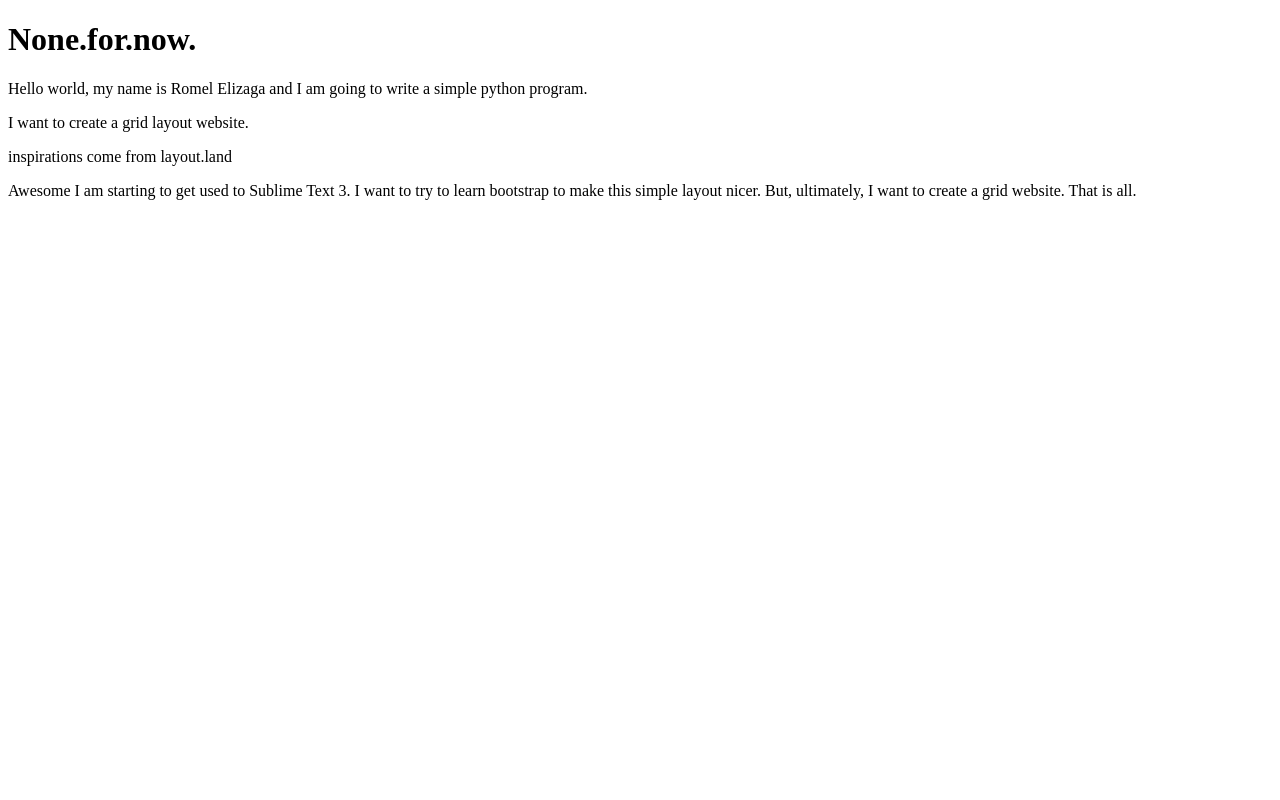
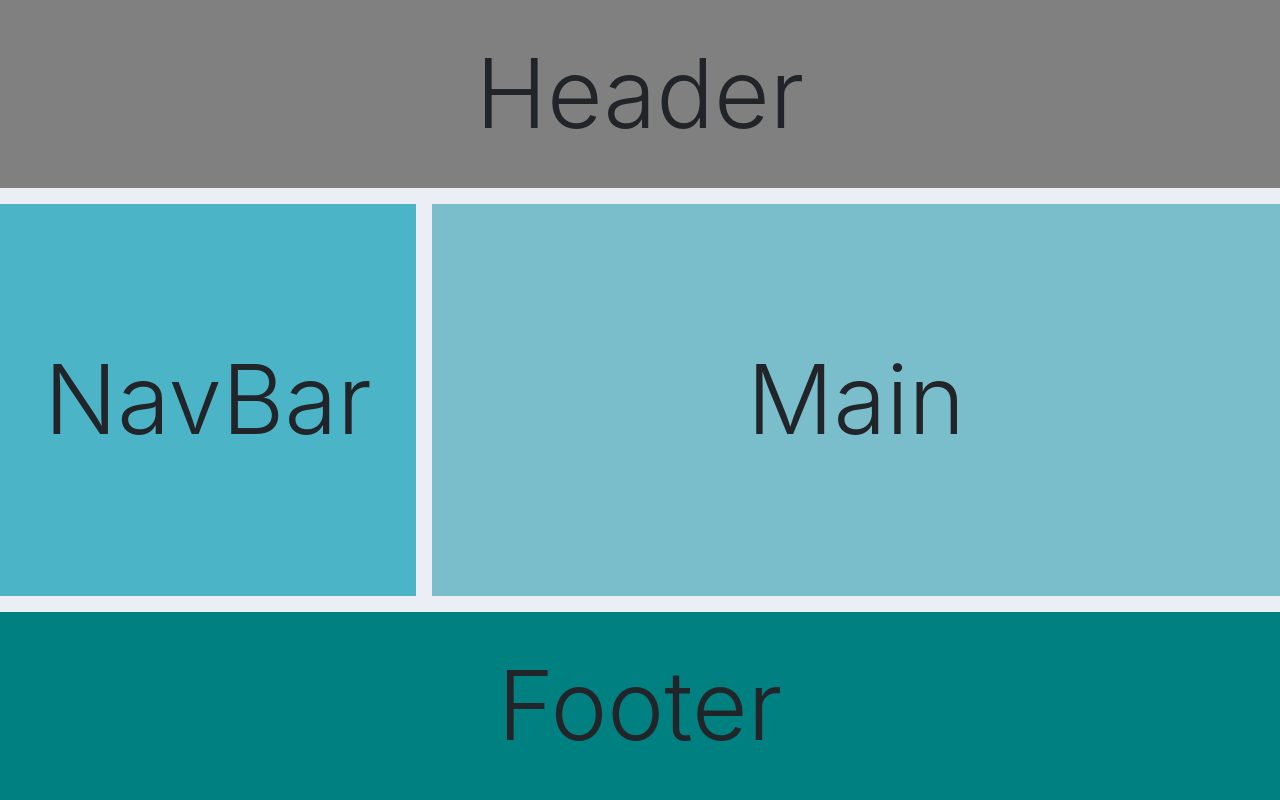
Before and after one commit to romodulo/grid_project, a Django app: page / in a window 1280 px wide. Run offline with Django 3.2, Linux system fonts and the light colour scheme; some libraries are stand-ins or nearby versions.

Commit message:
working: included a html template and grid-template-area

```diff
--- a/gridWebsite/grid/templates/grid/main.html
+++ b/gridWebsite/grid/templates/grid/main.html
@@ -1,26 +1,22 @@
+{% load static %}
+
 <!DOCTYPE html>
 <html>
 <head>
 	<title>main html</title>
+	<link rel="stylesheet" type="text/css" href="{% static '/css/main.css' %}">
+	<link rel="stylesheet" href="https://stackpath.bootstrapcdn.com/bootstrap/4.5.0/css/bootstrap.min.css" integrity="sha384-9aIt2nRpC12Uk9gS9baDl411NQApFmC26EwAOH8WgZl5MYYxFfc+NcPb1dKGj7Sk" crossorigin="anonymous">
 </head>
 <body>
-	<h1>None.for.now.</h1>
-	<p>
-		Hello world, my name is Romel Elizaga and I am going to write a simple python program.
-	</p>
-	<p>
-		I want to create a grid layout website.
-	</p>
-	<p>
-		inspirations come from layout.land
-	</p>
-	<p>
-		Awesome I am starting to get used to Sublime Text 3.
-		I want to try to learn bootstrap to make this simple layout nicer.
+	<div class="romels-container">
+		<header class="display-1 d-flex align-items-center justify-content-center">Header</header>
+		<nav class="display-1 d-flex align-items-center justify-content-center">NavBar</nav>
+		<main class="display-1 d-flex align-items-center justify-content-center">Main</main>
+		<footer class="display-1 d-flex align-items-center justify-content-center">Footer</footer>
+	</div>
 
-		But, ultimately, I want to create a grid website.
-
-		That is all.
-	</p>
+	<script src="https://code.jquery.com/jquery-3.5.1.slim.min.js" integrity="sha384-DfXdz2htPH0lsSSs5nCTpuj/zy4C+OGpamoFVy38MVBnE+IbbVYUew+OrCXaRkfj" crossorigin="anonymous"></script>
+<script src="https://cdn.jsdelivr.net/npm/popper.js@1.16.0/dist/umd/popper.min.js" integrity="sha384-Q6E9RHvbIyZFJoft+2mJbHaEWldlvI9IOYy5n3zV9zzTtmI3UksdQRVvoxMfooAo" crossorigin="anonymous"></script>
+<script src="https://stackpath.bootstrapcdn.com/bootstrap/4.5.0/js/bootstrap.min.js" integrity="sha384-OgVRvuATP1z7JjHLkuOU7Xw704+h835Lr+6QL9UvYjZE3Ipu6Tp75j7Bh/kR0JKI" crossorigin="anonymous"></script>
 </body>
 </html>
--- a/gridWebsite/grid/views.py
+++ b/gridWebsite/grid/views.py
@@ -7,4 +7,4 @@ def index(request):
 	return render(request, 'grid/main.html')
 
 def home(request):
-	return HttpResponse("Home Page by HttpResponse")
+	return render(request, 'grid/products.html')
--- a/gridWebsite/gridWebsite/settings.py
+++ b/gridWebsite/gridWebsite/settings.py
@@ -119,3 +119,7 @@ USE_TZ = True
 # https://docs.djangoproject.com/en/3.0/howto/static-files/
 
 STATIC_URL = '/static/'
+
+STATICFILES_DIRS = [
+    os.path.join(BASE_DIR,"static")
+]
--- /dev/null
+++ b/gridWebsite/static/css/main.css
@@ -0,0 +1,58 @@
+/*
+	This will be where I will place
+	my main.css
+
+*/
+
+.romels-container {
+	display:grid;
+	height:100vh;
+	grid-template-columns: 1fr 1fr 1fr;
+	grid-template-rows: 1fr 1fr 1fr 1fr;
+	grid-gap: 1em;
+	grid-template-areas:
+	"h h h"
+	"n m m"
+	"n m m"
+	"f f f";
+	background-color: #ebeff5;
+}
+
+
+header {
+	grid-area: h;
+	background-color: grey;
+}
+
+nav {
+	grid-area: n;
+	background-color:#4cb4c7;
+}
+
+main {
+	grid-area: m;
+	background-color:#7abecc;
+}
+
+footer {
+	grid-area: f;
+	background-color: teal;
+}
+
+
+
+/* why is this not working? */
+
+/*
+@media only screen and (max-width: 500px) {
+	.romels-container {
+		grid-template-columns: 1fr;
+		grid-template-rows: 1fr 1fr 1fr 1fr;
+		grid-template-areas:
+		"h"
+		"n"
+		"m"
+		"f";
+	}
+}
+*/
```
Also changed, not shown: gridWebsite/grid/templates/grid/products.html (added, +9 -0 lines).
